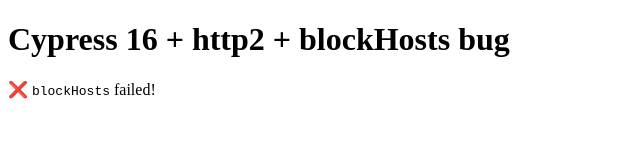
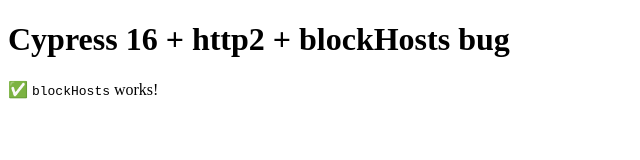
Before and after one commit to verheyenkoen/cypress16-http2-blockhosts-bug, a website: page src/index.html in a window 1280 px wide. Shown: the full height of the page, 0-640 px from the left. Drawn offline with Linux system fonts and the light colour scheme.

Commit message:
feat: hard code script url to branch deployment

```diff
--- a/src/index.html
+++ b/src/index.html
@@ -8,6 +8,6 @@
 <body>
     <h1>Cypress 16 + http2 + blockHosts bug</h1>
     <div id="change-me">✅ <code>blockHosts</code> works!</div>
-    <script src="/blocked-script.js"></script>
+    <script src="https://cypress16-http2-blockhosts-b-git-f6c15d-koen-verheyens-projects.vercel.app/blocked-script.js"></script>
 </body>
 </html>
```
